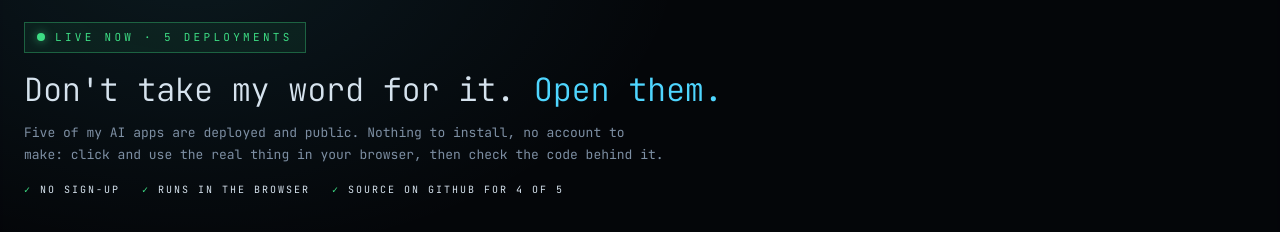
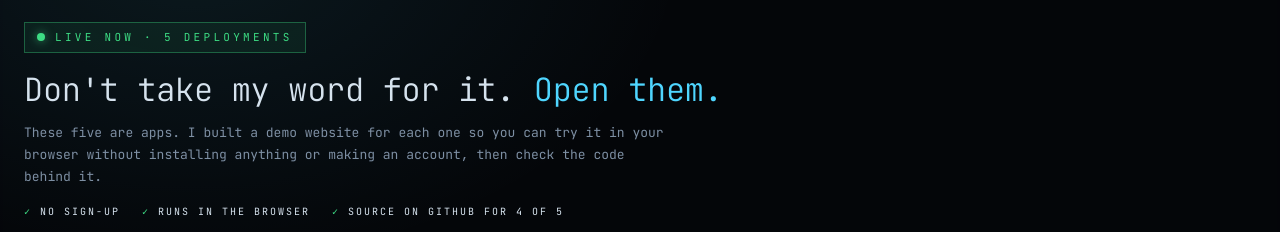
Before and after one commit to SaiPranav13188/SaiPranav13188.github.io, a plain HTML site: page index.html in a window 1280 px wide. Shown: the part 1180-1412 px from the top of the page. Drawn offline with Linux system fonts and the light colour scheme.

Commit message:
Live now: say these are apps with demo websites built to show them
Co-Authored-By: Claude Opus 5.5 <noreply@anthropic.com>

```diff
--- a/index.html
+++ b/index.html
@@ -661,7 +661,7 @@ footer svg { width: 16px; height: 16px; display: block; }
       <div class="live-head rv">
         <span class="live-badge"><span class="pulse-dot"></span>Live now · 5 deployments</span>
         <h2 id="live-title">Don't take my word for it. <span class="signal">Open them.</span></h2>
-        <p>Five of my AI apps are deployed and public. Nothing to install, no account to make: click and use the real thing in your browser, then check the code behind it.</p>
+        <p>These five are apps. I built a demo website for each one so you can try it in your browser without installing anything or making an account, then check the code behind it.</p>
         <div class="live-facts"><span>No sign-up</span><span>Runs in the browser</span><span>Source on GitHub for 4 of 5</span></div>
       </div>
       <div class="live-grid">
```
